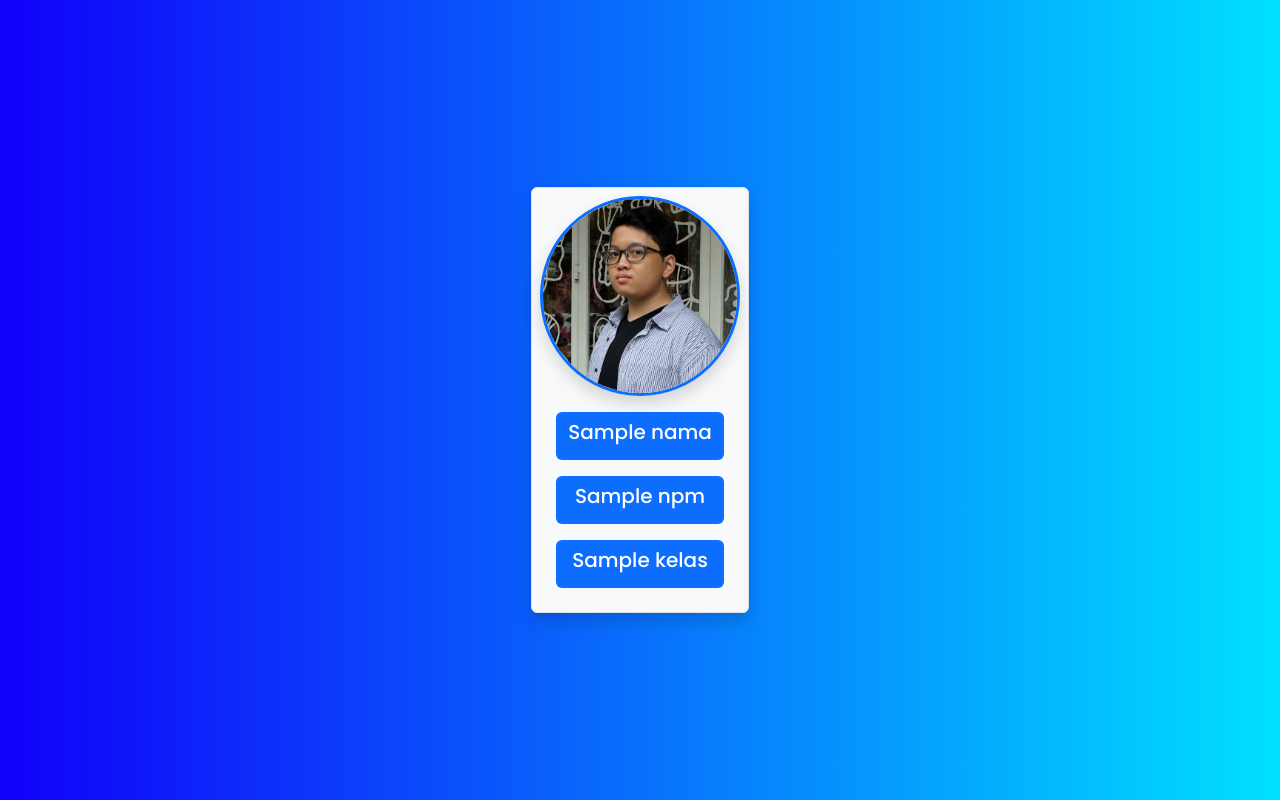
After one commit to DhiaurrahmanRaziqRamadhan/prak-web-lanjut-2117051048, a CodeIgniter 4 app: template app/Views/profile_url.php in a window 1280 px wide. The commit adds this page. Run offline with PHP 8.4 and a stand-in for CodeIgniter, Linux system fonts and the light colour scheme; the template is opened without the code that fills it: most values are stand-ins (such as "Sample title", 1, 10 or a date in 2020); some libraries are stand-ins or nearby versions.

Commit message:
membuat routes profile

```diff
--- a/app/Config/Routes.php
+++ b/app/Config/Routes.php
@@ -6,3 +6,5 @@ use CodeIgniter\Router\RouteCollection;
  * @var RouteCollection $routes
  */
 $routes->get('/', 'Home::index');
+$routes->get('/Profile', 'Home::profile');
+$routes->get('/Profile_Url/(:any)/(:any)/(:any)', 'Home::profile_url/$1/$2/$3');
--- /dev/null
+++ b/app/Views/profile_url.php
@@ -0,0 +1,47 @@
+<!DOCTYPE html>
+<html lang="en">
+<head>
+    <meta charset="UTF-8">
+    <meta name="viewport" content="width=device-width, initial-scale=1.0">
+    <title>Document</title>
+    <!-- bootstrap -->
+    <link href="https://cdn.jsdelivr.net/npm/bootstrap@5.3.1/dist/css/bootstrap.min.css" rel="stylesheet" integrity="sha384-4bw+/aepP/YC94hEpVNVgiZdgIC5+VKNBQNGCHeKRQN+PtmoHDEXuppvnDJzQIu9" crossorigin="anonymous">
+
+    <!-- font -->
+    <link rel="preconnect" href="https://fonts.googleapis.com">
+    <link rel="preconnect" href="https://fonts.gstatic.com" crossorigin>
+    <link href="https://fonts.googleapis.com/css2?family=Montserrat:wght@100;200;300;400;500;600;700&family=Poppins:wght@400;500&display=swap" rel="stylesheet">
+
+    <style>
+        body {
+            background: linear-gradient(90deg, rgba(16,0,249,1) 0%, rgba(0,224,255,1) 100%);
+
+            font-family: 'Montserrat', sans-serif;
+            font-family: 'Poppins', sans-serif;
+        }
+    </style>
+</head>
+<body>
+    <div class="d-flex align-items-center justify-content-center" style="height: 100vh;">
+        <div class="p-2 border shadow rounded bg-light">
+            <div>
+                <img class="border border-primary border-3 mx-auto d-block rounded-circle shadow" src="<?= base_url('foto.jpg') ?>" width="200px">
+            </div>
+            <div class="text-center text-white" style="font-weight: 500;">
+                <div class="p-2 m-3 bg-primary rounded">
+                    <h5><?= $nama?></h5>
+                </div>
+                <div class="p-2 m-3 bg-primary rounded">
+                    <h5><?= $npm?></h5>
+                </div>
+                <div class="p-2 m-3 bg-primary rounded">
+                    <h5><?= $kelas?></h5>
+                </div>
+            </div>
+        </div>
+    </div>
+
+<script src="https://cdn.jsdelivr.net/npm/bootstrap@5.3.1/dist/js/bootstrap.bundle.min.js" integrity="sha384-HwwvtgBNo3bZJJLYd8oVXjrBZt8cqVSpeBNS5n7C8IVInixGAoxmnlMuBnhbgrkm" crossorigin="anonymous"></script>
+</table>
+</body>
+</html>
--- a/app/Views/welcome_message.php
+++ b/app/Views/welcome_message.php
@@ -220,7 +220,7 @@
 
     <div class="heroe">
 
-        <h1>Welcome to CodeIgniter <?= CodeIgniter\CodeIgniter::CI_VERSION ?></h1>
+        <h1>Dhiaurrahman Raziq Ramadhan-2117051048 <?= CodeIgniter\CodeIgniter::CI_VERSION ?></h1>
 
         <h2>The small framework with powerful features</h2>
 
```
Also changed, not shown: app/Controllers/Home.php (+20 -0 lines), app/Views/profile.php (added, +11 -0 lines), public/foto.jpg (added), 1 other file.
